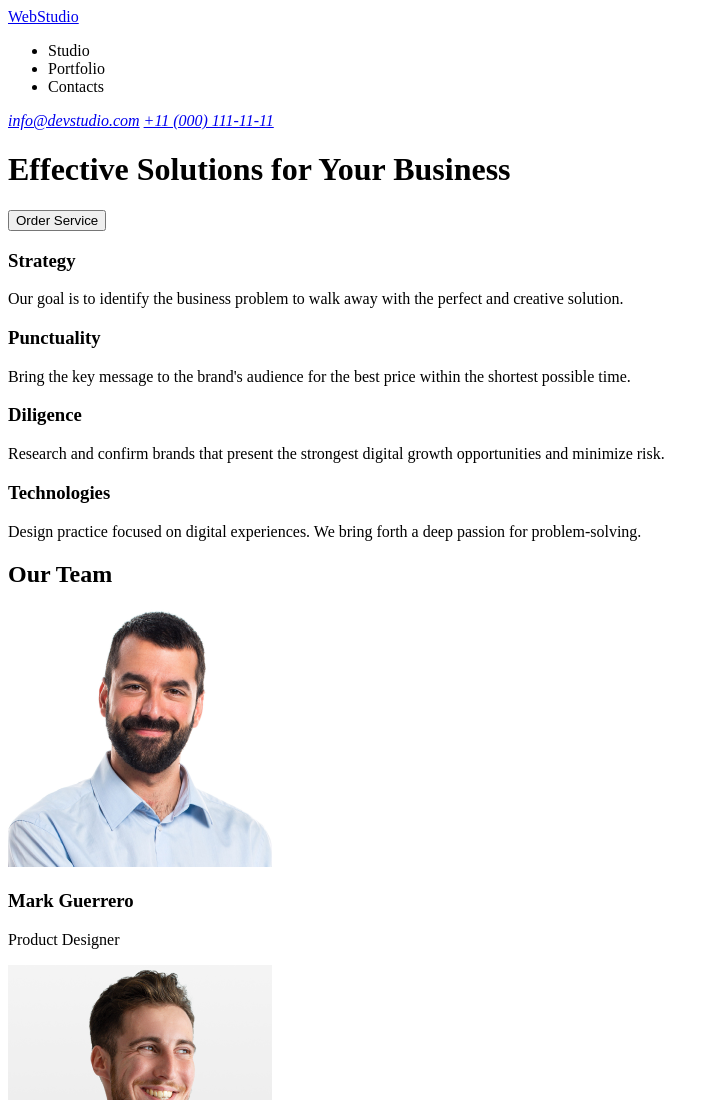
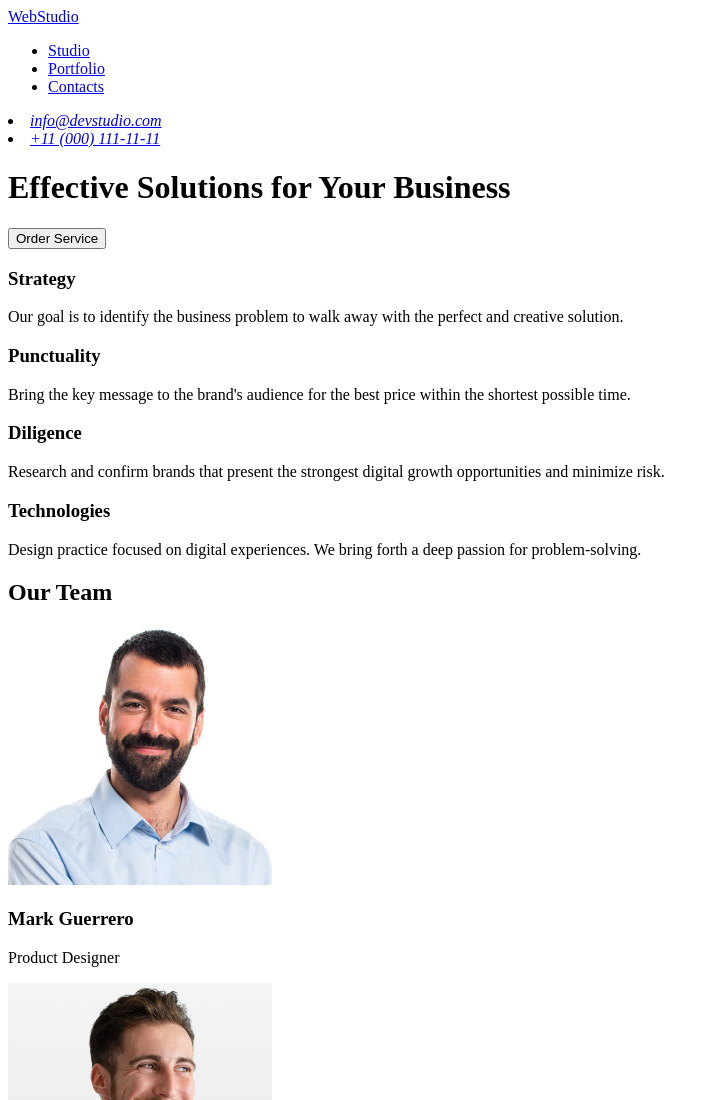
Before and after one commit to Miteos1986/goit-markup-hw-01, a plain HTML site: page index.html in a window 1280 px wide. Shown: the top 1100 px of the page, without its empty margins (0-714 px from the left). Drawn offline with Linux system fonts and the light colour scheme.

Commit message:
исправление header

```diff
--- a/index.html
+++ b/index.html
@@ -11,18 +11,20 @@
 <body>
 
     <header>
-        <a href="WebStudio">WebStudio</a>
+
         <nav>
+            <a href="WebStudio">WebStudio</a>
             <ul>
-                <li>Studio</li>
-                <li>Portfolio</li>
-                <li>Contacts</li>
+                <li> <a href="Studio">Studio</a></li>
+                <li> <a href="Portfolio">Portfolio</a> </li>
+                <li> <a href="Contacts">Contacts</a></li>
             </ul>
         </nav>
 
         <address>
-            <a href="info@devstudio.com">info@devstudio.com</a>
-            <a href="+110001111111">+11 (000) 111-11-11</a>
+
+            <li><a href="info@devstudio.com">info@devstudio.com</a></li>
+            <li><a href="+110001111111">+11 (000) 111-11-11</a></li>
         </address>
     </header>
 
```
